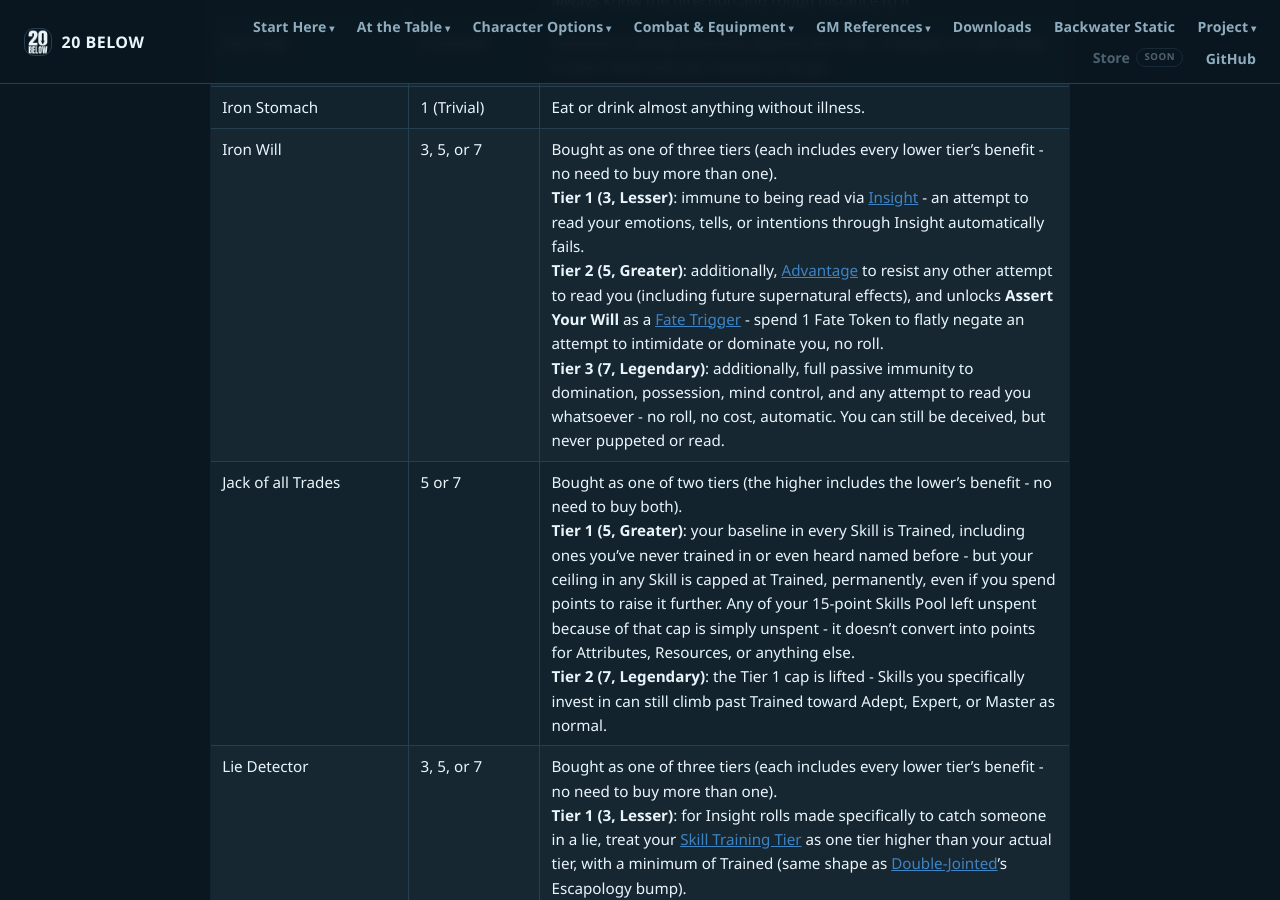
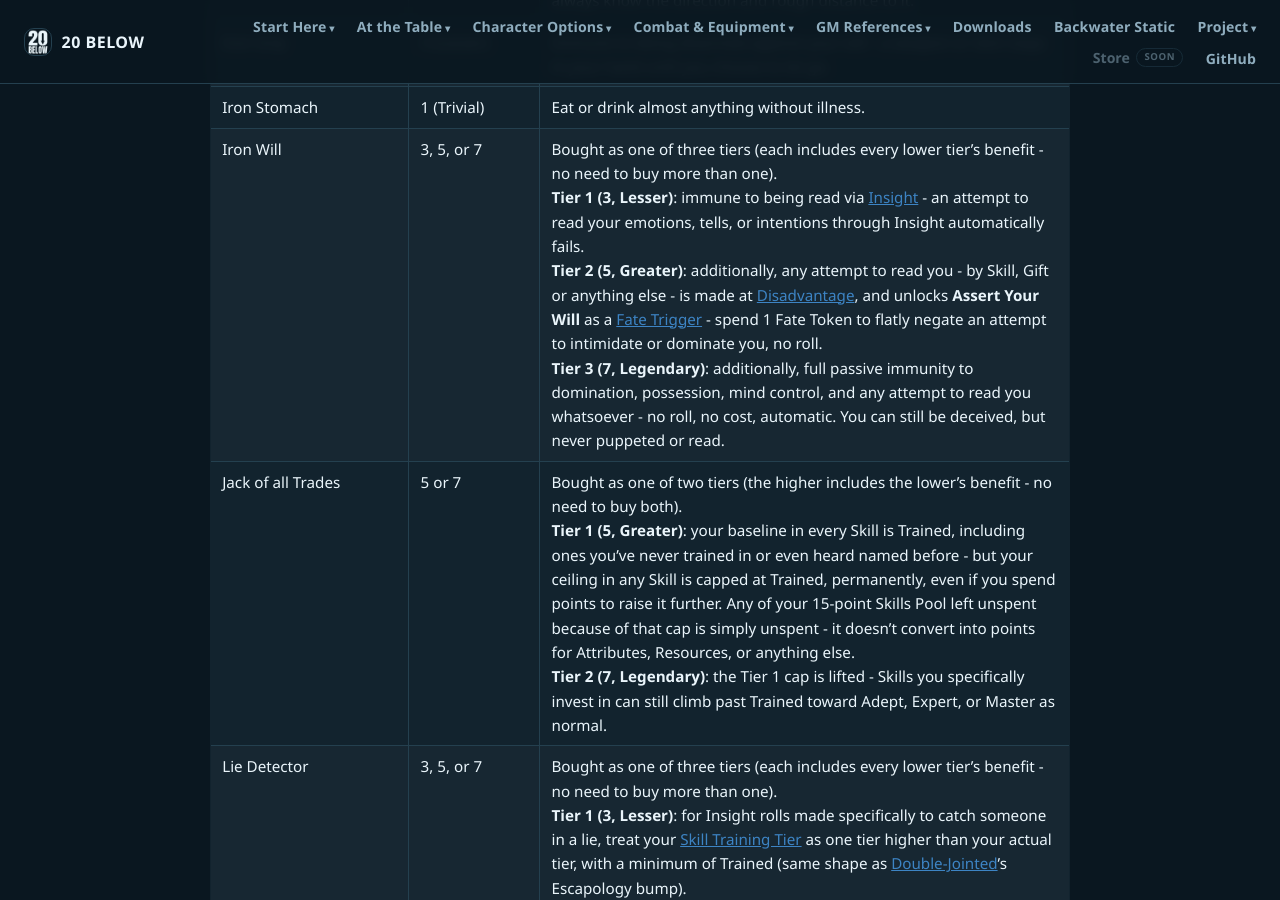
Before and after one commit to feralucce/20_Below, a Jekyll site: the page built from rules/boons.md, in a window 1280 px wide and 900 px high, scrolled down 5333 px. Built offline with Jekyll 4.4.1, drawn with Linux system fonts in a browser that asks for light colours; our own code applies the rules of GitHub Pages for plain Markdown files.

Commit message:
Iron Will Tier 2: penalise the reader's roll, not the target's
It granted Advantage "to resist any other attempt to read you", but
against Telepathy there is no such roll - the ordinary read is the
telepath's Air + Difficulty, and the forced read is a Mental attack
against a Psyche wall. Neither is rolled by the target, so the tier
bought nothing and left the table to improvise.

Any attempt to read you is now made at Disadvantage, which attaches to
both, and matches how Cautious Attack and Full Defense are worded.

Co-Authored-By: Claude Opus 5 <noreply@anthropic.com>

```diff
--- a/rules/boons.md
+++ b/rules/boons.md
@@ -38,7 +38,7 @@ Boons have a mirror-image counterpart, [Flaws](flaws.md) - character-creation di
 | Innate Compass | 1 or 3 | Bought as one of two tiers (the higher includes the lower's benefit - no need to buy both).<br>**Tier 1 (1, Trivial)**: always know true north and roughly what time it is, no matter where you are.<br>**Tier 2 (3, Lesser)**: additionally, for any place you've been before, you always know the direction and rough distance to it. |
 | Iron Grip | 3 (Lesser) | Immune to being disarmed against your will - a weapon or item stays in your hand until you choose to let go. |
 | Iron Stomach | 1 (Trivial) | Eat or drink almost anything without illness. |
-| Iron Will | 3, 5, or 7 | Bought as one of three tiers (each includes every lower tier's benefit - no need to buy more than one).<br>**Tier 1 (3, Lesser)**: immune to being read via [Insight](skills.md#the-skill-list) - an attempt to read your emotions, tells, or intentions through Insight automatically fails.<br>**Tier 2 (5, Greater)**: additionally, [Advantage](rules.md#advantage--disadvantage) to resist any other attempt to read you (including future supernatural effects), and unlocks **Assert Your Will** as a [Fate Trigger](fate.md#fate-triggers) - spend 1 Fate Token to flatly negate an attempt to intimidate or dominate you, no roll.<br>**Tier 3 (7, Legendary)**: additionally, full passive immunity to domination, possession, mind control, and any attempt to read you whatsoever - no roll, no cost, automatic. You can still be deceived, but never puppeted or read. |
+| Iron Will | 3, 5, or 7 | Bought as one of three tiers (each includes every lower tier's benefit - no need to buy more than one).<br>**Tier 1 (3, Lesser)**: immune to being read via [Insight](skills.md#the-skill-list) - an attempt to read your emotions, tells, or intentions through Insight automatically fails.<br>**Tier 2 (5, Greater)**: additionally, any attempt to read you - by Skill, Gift or anything else - is made at [Disadvantage](rules.md#advantage--disadvantage), and unlocks **Assert Your Will** as a [Fate Trigger](fate.md#fate-triggers) - spend 1 Fate Token to flatly negate an attempt to intimidate or dominate you, no roll.<br>**Tier 3 (7, Legendary)**: additionally, full passive immunity to domination, possession, mind control, and any attempt to read you whatsoever - no roll, no cost, automatic. You can still be deceived, but never puppeted or read. |
 | Jack of all Trades | 5 or 7 | Bought as one of two tiers (the higher includes the lower's benefit - no need to buy both).<br>**Tier 1 (5, Greater)**: your baseline in every Skill is Trained, including ones you've never trained in or even heard named before - but your ceiling in any Skill is capped at Trained, permanently, even if you spend points to raise it further. Any of your 15-point Skills Pool left unspent because of that cap is simply unspent - it doesn't convert into points for Attributes, Resources, or anything else.<br>**Tier 2 (7, Legendary)**: the Tier 1 cap is lifted - Skills you specifically invest in can still climb past Trained toward Adept, Expert, or Master as normal. |
 | Lie Detector | 3, 5, or 7 | Bought as one of three tiers (each includes every lower tier's benefit - no need to buy more than one).<br>**Tier 1 (3, Lesser)**: for Insight rolls made specifically to catch someone in a lie, treat your [Skill Training Tier](skills.md#training-tiers) as one tier higher than your actual tier, with a minimum of Trained (same shape as [Double-Jointed](#boon-list)'s Escapology bump).<br>**Tier 2 (5, Greater)**: additionally, gain [Advantage](rules.md#advantage--disadvantage) on that same Insight roll, stacking with the Tier 1 bump - even a careful evasion or partial truth doesn't slip past easily.<br>**Tier 3 (7, Legendary)**: additionally, a direct, deliberate lie told straight to your face registers automatically, no roll needed - though you still won't know the truth, only that you weren't told it. |
 | Light Sleeper | 1, 3, or 5 | Bought as one of three tiers (each includes the lower tier's benefit - no need to buy more than one).<br>**Tier 1 (1, Trivial)**: wake instantly at the slightest disturbance.<br>**Tier 2 (3, Lesser)**: additionally, you're never automatically [Surprised](rules.md#surprise) while asleep - roll Perception even while asleep to notice a threat, same as if you were awake.<br>**Tier 3 (5, Greater)**: additionally, waking from a disturbance doesn't cost you your position in the round - you act on your normal Initiative immediately rather than losing the first exchange getting your bearings. |
```
Also changed, not shown: webbook/boons.md (+1 -1 lines).
